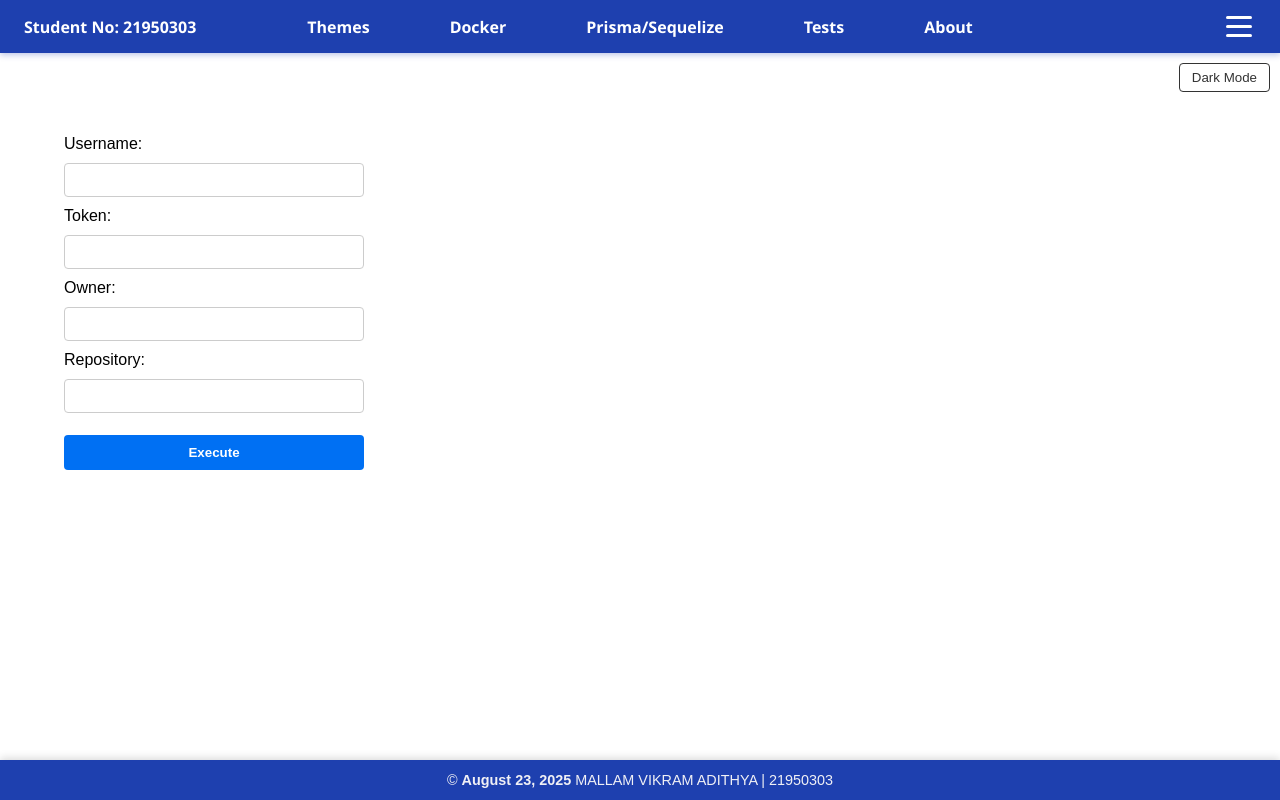
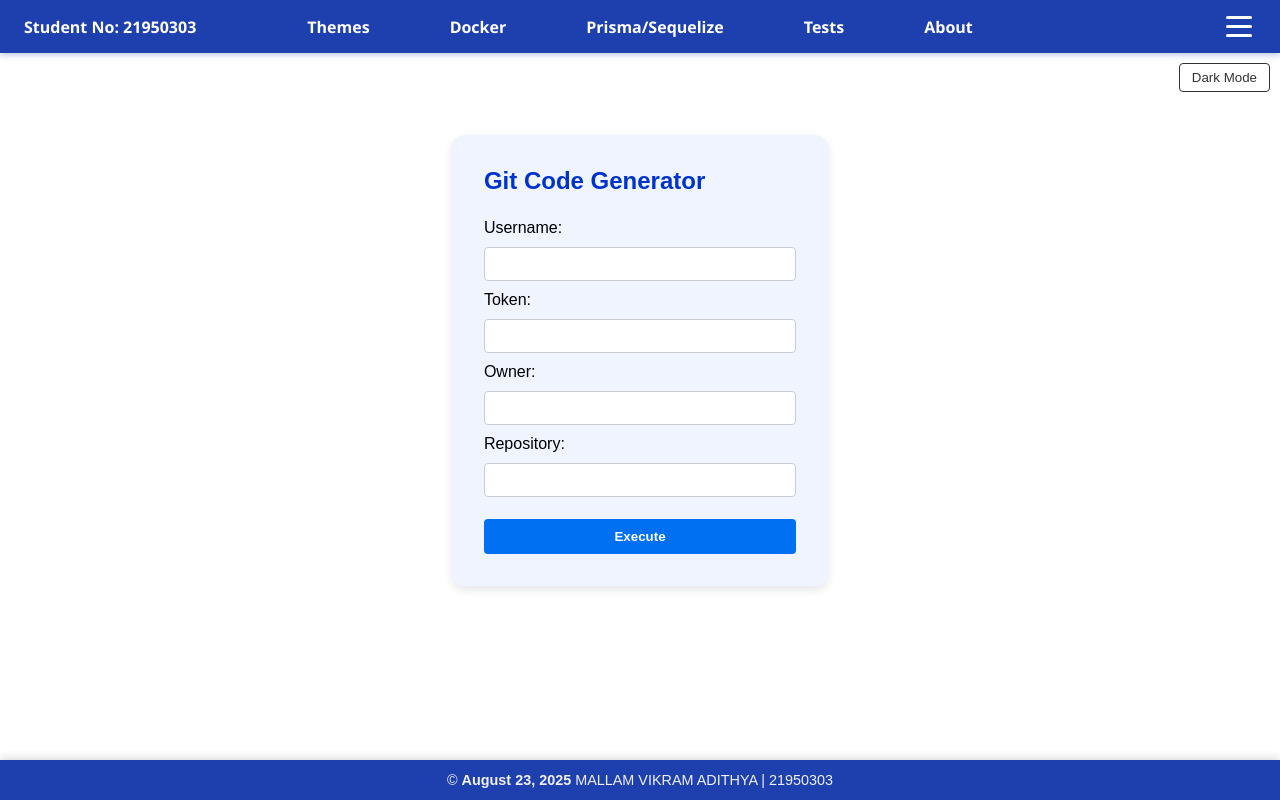
Before and after one commit to MALLAMVIKRAMADITHYA/cwaAssignment1, a Next.js app: page / in a window 1280 px wide. Built offline with nearby package versions, Linux system fonts and the light colour scheme.

Commit message:
updated page.tsx and css

```diff
--- a/app/page.module.css
+++ b/app/page.module.css
@@ -1,18 +1,32 @@
 .container {
   display: flex;
-  flex-direction: row;
-  gap: 40px;
+  justify-content: center;
   padding: 2rem;
-  justify-content: space-between;
-  flex-wrap: wrap;
+  gap: 2rem;
+  flex-wrap: nowrap;
+  max-width: 900px;
+  margin: 0 auto;
+}
+
+.formBox {
+  background-color: #f0f4ff;
+  border-radius: 12px;
+  padding: 2rem;
+  width: 45%;
+  box-shadow: 0 4px 10px rgba(0, 0, 0, 0.1);
+  font-family: Arial, sans-serif;
+}
+
+.formBox h2 {
+  margin-bottom: 1.5rem;
+  color: #0033cc;
+  text-align: left;
 }
 
 .form {
   display: flex;
   flex-direction: column;
   gap: 10px;
-  min-width: 300px;
-  max-width: 400px;
 }
 
 .form input {
@@ -39,16 +53,17 @@
 
 .commands {
   white-space: pre-wrap;
-  background-color: #f5f5f5;
-  padding: 1rem;
-  border-radius: 8px;
-  flex: 1;
-  min-width: 300px;
-  border: 1px solid #ccc;
+  background-color: #e8ebf8;
+  padding: 2rem;
+  border-radius: 12px;
+  width: 50%;
+  border: 1px solid #a0a9ff;
   font-family: monospace;
   font-size: 14px;
   line-height: 1.4;
+  overflow-x: auto;
 }
+
 .error {
   color: red;
   font-size: 0.9rem;
--- a/app/page.tsx
+++ b/app/page.tsx
@@ -25,7 +25,6 @@ export default function HomePage() {
       repo: '',
     };
 
-    // Field-specific validation
     if (!username) newErrors.username = 'Username is required.';
     if (!token) newErrors.token = 'Token is required.';
     if (!owner) newErrors.owner = 'Owner is required.';
@@ -33,14 +32,12 @@ export default function HomePage() {
 
     setErrors(newErrors);
 
-    // If there are any errors, do not continue
     const hasErrors = Object.values(newErrors).some((error) => error !== '');
     if (hasErrors) {
       setCommands('');
       return;
     }
 
-    // No errors - proceed
     const generatedCommands = `
 git clone https://${username}:${token}@github.com/${owner}/${repo}.git
 cd ${repo}
@@ -58,10 +55,17 @@ gh pr create --title "Update README.md" --body "Added a new section to the READM
 
   return (
     <div className={styles.container}>
+      <div className={styles.formBox}>
+        <h2>Git Code Generator</h2>
         <div className={styles.form}>
           <label>Username:</label>
-        <input value={username} onChange={(e) => setUsername(e.target.value)} />
-        {errors.username && <p className={styles.error}>{errors.username}</p>}
+          <input
+            value={username}
+            onChange={(e) => setUsername(e.target.value)}
+          />
+          {errors.username && (
+            <p className={styles.error}>{errors.username}</p>
+          )}
 
           <label>Token:</label>
           <input value={token} onChange={(e) => setToken(e.target.value)} />
@@ -77,12 +81,9 @@ gh pr create --title "Update README.md" --body "Added a new section to the READM
 
           <button onClick={handleExecute}>Execute</button>
         </div>
+      </div>
 
-      {commands && (
-        <pre className={styles.commands}>
-          {commands}
-        </pre>
-      )}
+      {commands && <pre className={styles.commands}>{commands}</pre>}
     </div>
   );
 }
```
Lines whose indentation alone changed are shown as unchanged.
